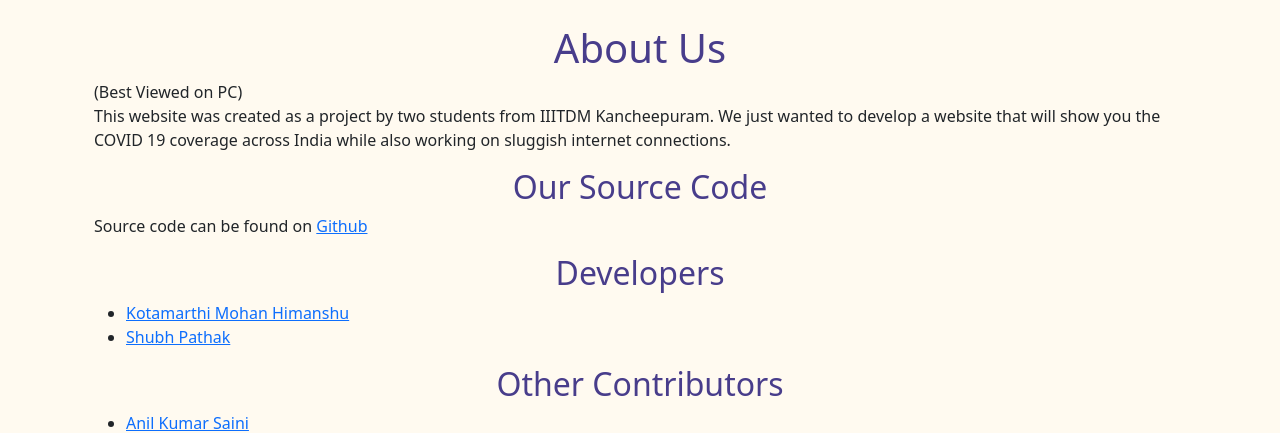
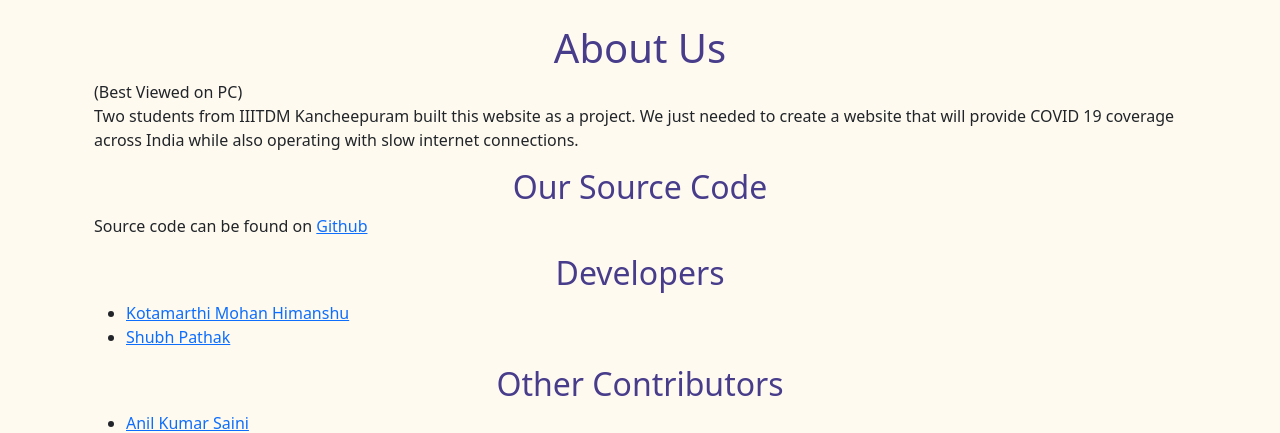
Before and after one commit to anonshubh/covid19-india, a Django app: page /about/ in a window 1280 px wide. Shown: the part 56-489 px from the top of the page. Run offline with Django 3.2, Linux system fonts and the light colour scheme.

Commit message:
Update about.html

```diff
--- a/templates/about.html
+++ b/templates/about.html
@@ -8,8 +8,7 @@
 
 
     <h1 class="mt-4">About Us</h1>(Best Viewed on PC)
-    <p>This website was created as a project by two students from IIITDM Kancheepuram. We just wanted to develop a
-        website that will show you the COVID 19 coverage across India while also working on sluggish internet connections.</p>
+    <p>Two students from IIITDM Kancheepuram built this website as a project. We just needed to create a website that will provide COVID 19 coverage across India while also operating with slow internet connections.</p>
     <h2>Our Source Code</h2>
     <p>Source code can be found on <a target="_blank" href='https://github.com/anonshubh/covid19-india'>Github</a></p>
     <h2>Developers</h2>
```
